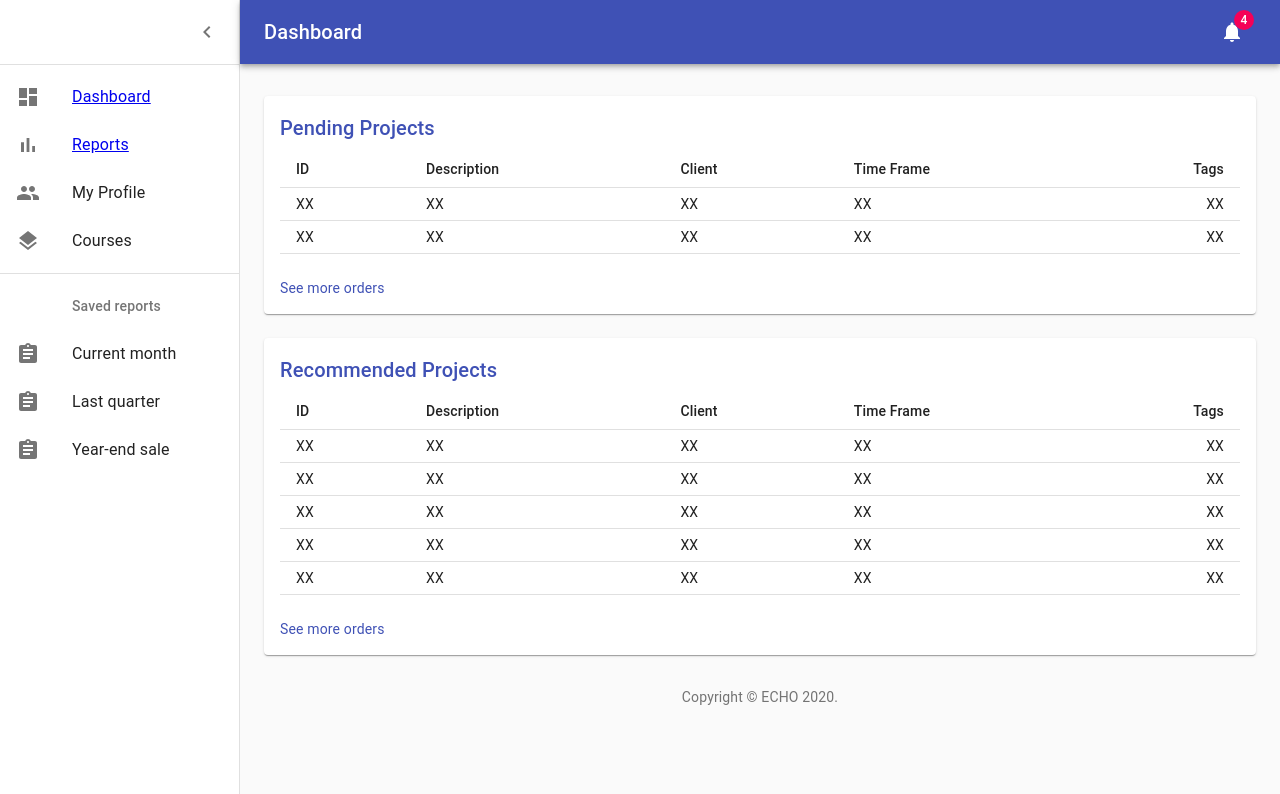
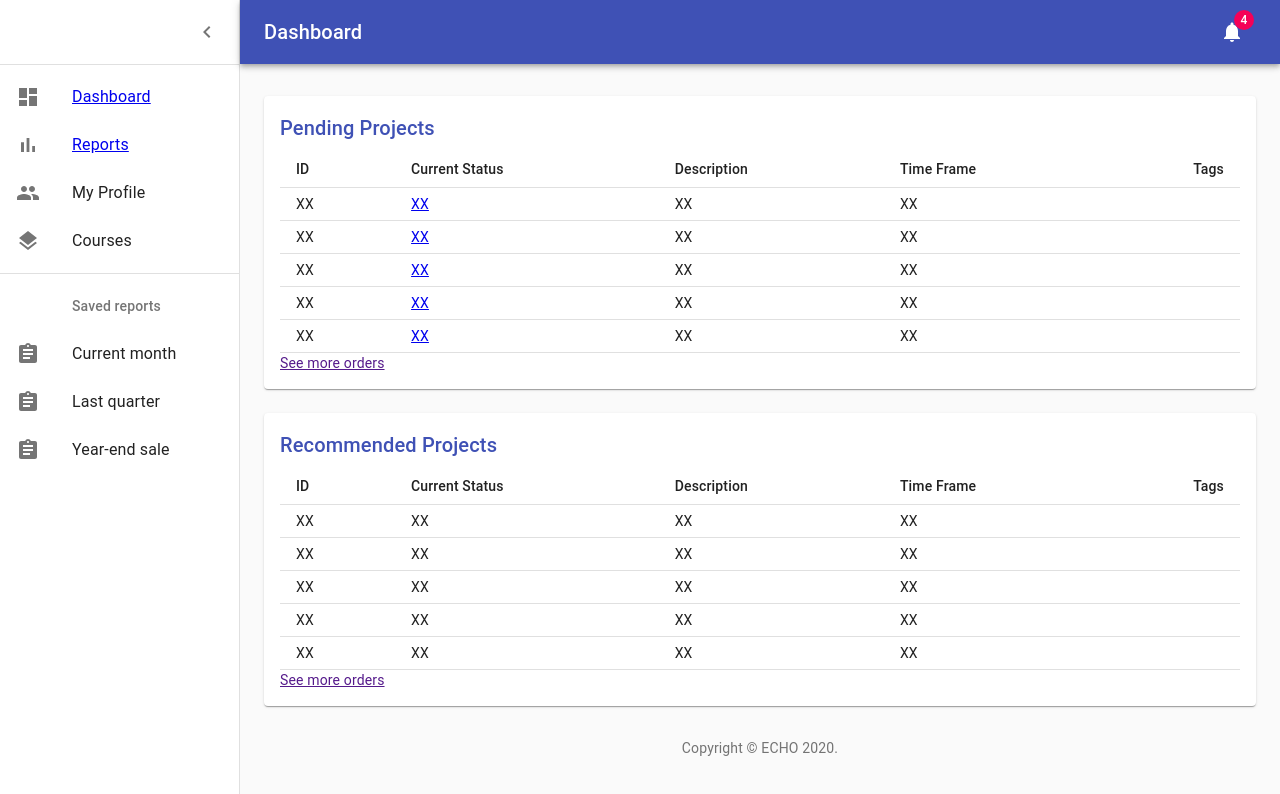
Before and after one commit to Siddharths8212376/HackStudio-Project, a React (Create React App) app in the folder react-app/: page /dashboard in a window 1280 px wide. Shown: the top 794 px of the page. Built offline with nearby package versions, Linux system fonts and the light colour scheme.

Commit message:
added the basic backend

```diff
--- a/react-app/package.json
+++ b/react-app/package.json
@@ -13,6 +13,7 @@
     "react": "^16.12.0",
     "react-chartjs-2": "^2.9.0",
     "react-dom": "^16.12.0",
+    "react-minimal-pie-chart": "^6.0.1",
     "react-router-dom": "^5.1.2",
     "react-scripts": "3.4.0",
     "recharts": "^2.0.0-beta.1"
--- /dev/null
+++ b/react-app/src/components/FeaturedPost.js
@@ -0,0 +1,56 @@
+import React from 'react';
+import PropTypes from 'prop-types';
+import { makeStyles } from '@material-ui/core/styles';
+import Typography from '@material-ui/core/Typography';
+import Grid from '@material-ui/core/Grid';
+import Card from '@material-ui/core/Card';
+import CardActionArea from '@material-ui/core/CardActionArea';
+import CardContent from '@material-ui/core/CardContent';
+import CardMedia from '@material-ui/core/CardMedia';
+import Hidden from '@material-ui/core/Hidden';
+
+const useStyles = makeStyles({
+  card: {
+    display: 'flex',
+  },
+  cardDetails: {
+    flex: 1,
+  },
+  cardMedia: {
+    width: 160,
+  },
+});
+
+export default function FeaturedPost(props) {
+  const classes = useStyles();
+  const { post } = props;
+
+  return (
+    <Grid item xs={12} md={6}>
+      <CardActionArea component="a" href="#">
+        <Card className={classes.card}>
+          <div className={classes.cardDetails}>
+            <CardContent>
+              <Typography component="h2" variant="h5">
+                {post.title}
+              </Typography>
+              <Typography variant="subtitle1" color="textSecondary">
+                {post.date}
+              </Typography>
+              <Typography variant="subtitle1" paragraph>
+                {post.description}
+              </Typography>
+            </CardContent>
+          </div>
+          <Hidden xsDown>
+            <CardMedia className={classes.cardMedia} image={post.image} title={post.imageTitle} />
+          </Hidden>
+        </Card>
+      </CardActionArea>
+    </Grid>
+  );
+}
+
+FeaturedPost.propTypes = {
+  post: PropTypes.object,
+};
--- /dev/null
+++ b/react-app/src/components/Footer.js
@@ -0,0 +1,53 @@
+import React from 'react';
+import PropTypes from 'prop-types';
+import { makeStyles } from '@material-ui/core/styles';
+import Container from '@material-ui/core/Container';
+import Typography from '@material-ui/core/Typography';
+import Link from '@material-ui/core/Link';
+import Progress from 'react-progressbar';
+
+function Copyright() {
+  return (
+    <Typography variant="body2" color="textSecondary" align="center">
+      {'Copyright © '}
+      <Link color="inherit" href="https://material-ui.com/">
+        Your Website
+      </Link>{' '}
+      {new Date().getFullYear()}
+      {'.'}
+    </Typography>
+  );
+}
+
+const useStyles = makeStyles(theme => ({
+  footer: {
+    backgroundColor: theme.palette.background.paper,
+    // marginTop: theme.spacing(8),
+    padding: theme.spacing(6, 0),
+  },
+}));
+
+export default function Footer(props) {
+  const classes = useStyles();
+  const { description, title } = props;
+
+  return (
+    <footer className={classes.footer}>
+      <Container maxWidth="lg">
+        <Typography variant="h6" align="center" gutterBottom>
+          {title}
+        </Typography>
+        <Progress completed = {75} />
+        <Typography variant="subtitle1" align="center" color="textSecondary" component="p">
+          {description}
+        </Typography>
+        <Copyright />
+      </Container>
+    </footer>
+  );
+}
+
+Footer.propTypes = {
+  description: PropTypes.string,
+  title: PropTypes.string,
+};
--- /dev/null
+++ b/react-app/src/components/MainFeaturedPost.js
@@ -0,0 +1,68 @@
+import React from 'react';
+import PropTypes from 'prop-types';
+import { makeStyles } from '@material-ui/core/styles';
+import Paper from '@material-ui/core/Paper';
+import Typography from '@material-ui/core/Typography';
+import Grid from '@material-ui/core/Grid';
+import Link from '@material-ui/core/Link';
+
+const useStyles = makeStyles(theme => ({
+  mainFeaturedPost: {
+    position: 'relative',
+    backgroundColor: theme.palette.grey[800],
+    color: theme.palette.common.white,
+    marginBottom: theme.spacing(4),
+    backgroundImage: 'url(https://source.unsplash.com/random)',
+    backgroundSize: 'cover',
+    backgroundRepeat: 'no-repeat',
+    backgroundPosition: 'center',
+  },
+  overlay: {
+    position: 'absolute',
+    top: 0,
+    bottom: 0,
+    right: 0,
+    left: 0,
+    backgroundColor: 'rgba(0,0,0,.3)',
+  },
+  mainFeaturedPostContent: {
+    position: 'relative',
+    padding: theme.spacing(3),
+    [theme.breakpoints.up('md')]: {
+      padding: theme.spacing(6),
+      paddingRight: 0,
+    },
+  },
+}));
+
+export default function MainFeaturedPost(props) {
+  const classes = useStyles();
+  const { post } = props;
+
+  return (
+    <Paper className={classes.mainFeaturedPost} style={{ backgroundImage: `url(${post.image})` }}>
+      {/* Increase the priority of the hero background image */}
+      {<img style={{ display: 'none' }} src={post.image} alt={post.imageText} />}
+      <div className={classes.overlay} />
+      <Grid container>
+        <Grid item md={6}>
+          <div className={classes.mainFeaturedPostContent}>
+            <Typography component="h1" variant="h3" color="inherit" gutterBottom>
+              {post.title}
+            </Typography>
+            <Typography variant="h5" color="inherit" paragraph>
+              {post.description}
+            </Typography>
+            <Link variant="subtitle1" href="#">
+              {post.linkText}
+            </Link>
+          </div>
+        </Grid>
+      </Grid>
+    </Paper>
+  );
+}
+
+MainFeaturedPost.propTypes = {
+  post: PropTypes.object,
+};
--- a/react-app/src/components/Orders.js
+++ b/react-app/src/components/Orders.js
@@ -1,5 +1,5 @@
-import React from 'react';
-import Link from '@material-ui/core/Link';
+import React, { Component } from 'react';
+// import Link from '@material-ui/core/Link';
 import { makeStyles } from '@material-ui/core/styles';
 import Table from '@material-ui/core/Table';
 import TableBody from '@material-ui/core/TableBody';
@@ -7,10 +7,29 @@ import TableCell from '@material-ui/core/TableCell';
 import TableHead from '@material-ui/core/TableHead';
 import TableRow from '@material-ui/core/TableRow';
 import Title from './Title';
+import { db } from './fire';
+import { Link } from 'react-router-dom';
+// Generate Order Data
+function createData(id, allocated, clientID, currentStatus, description, deadline, studentID, tags) {
+  return {id, allocated, clientID, currentStatus, description, deadline, studentID, tags};
+}
+// var jobs = [];
+// db.collection("PendingJobs").get()
+//   .then(querySnapshot => {
+//     const data = querySnapshot.docs.map(doc => doc.data());
+//     // console.log(data);
+//     jobs.push(data);
+//   })
 
-// Generate Order Data
-function createData(id, date, name, shipTo, paymentMethod, amount) {
-  return { id, date, name, shipTo, paymentMethod, amount };
+// console.log(jobs);
+// for( let i = 0 ; i < jobs.length; i += 1){
+//   console.log(jobs[i]);
+//   var data = createData(i, ...jobs[i]);
+//   rows.push(data);
+// }
+
+function preventDefault(event) {
+  event.preventDefault();
 }
 
 const rows = [
@@ -21,18 +40,23 @@ const rows = [
   createData(4, 'XX', 'XX', 'XX', 'XX', 'XX'),
 ];
 
-function preventDefault(event) {
-  event.preventDefault();
+class Orders extends Component{
+
+  constructor(props){
+    super(props);
+    this.state = {
+      PendingJobs: {
+
       }
+    }
+  }
+  render(){
 
-const useStyles = makeStyles(theme => ({
+    const classes = makeStyles(theme => ({
       seeMore: {
         marginTop: theme.spacing(3),
       },
     }));
-
-export default function Orders() {
-  const classes = useStyles();
     return (
       <React.Fragment>
         <Title>Recommended Projects</Title>
@@ -40,20 +64,20 @@ export default function Orders() {
           <TableHead>
             <TableRow>
               <TableCell>ID</TableCell>
+              <TableCell>Current Status</TableCell>
               <TableCell>Description</TableCell>
-            <TableCell>Client</TableCell>
               <TableCell>Time Frame</TableCell>
               <TableCell align="right">Tags</TableCell>
             </TableRow>
           </TableHead>
           <TableBody>
           {rows.map(row => (
-            <TableRow key={row.id}>
-              <TableCell>{row.date}</TableCell>
-              <TableCell>{row.name}</TableCell>
-              <TableCell>{row.shipTo}</TableCell>
-              <TableCell>{row.paymentMethod}</TableCell>
-              <TableCell align="right">{row.amount}</TableCell>
+            <TableRow key={row.allocated}>
+              <TableCell>{row.clientID}</TableCell>
+              <TableCell>{row.currentStatus}</TableCell>
+              <TableCell>{row.description}</TableCell>
+              <TableCell>{row.deadline}</TableCell>
+              <TableCell align="right">{row.studentID}</TableCell>
             </TableRow>
           ))}
         </TableBody>
@@ -66,3 +90,6 @@ export default function Orders() {
       </React.Fragment>
     );
             }
+
+}
+export default Orders;
--- a/react-app/src/components/Orders2.js
+++ b/react-app/src/components/Orders2.js
@@ -1,5 +1,5 @@
-import React from 'react';
-import Link from '@material-ui/core/Link';
+import React, {Component} from 'react';
+// import Link from '@material-ui/core/Link';
 import { makeStyles } from '@material-ui/core/styles';
 import Table from '@material-ui/core/Table';
 import TableBody from '@material-ui/core/TableBody';
@@ -7,30 +7,66 @@ import TableCell from '@material-ui/core/TableCell';
 import TableHead from '@material-ui/core/TableHead';
 import TableRow from '@material-ui/core/TableRow';
 import Title from './Title';
-
+import { db } from './fire';
+import { Link } from 'react-router-dom';
 // Generate Order Data
-function createData(id, date, name, shipTo, paymentMethod, amount) {
-  return { id, date, name, shipTo, paymentMethod, amount };
+function createData(id, allocated, clientID, currentStatus, description, deadline, studentID, tags) {
+  return {id, allocated, clientID, currentStatus, description, deadline, studentID, tags};
 }
 
+// var rows = []
+
+// db.collection("PendingJobs").get()
+//   .then(querySnapshot => {
+//     const data_ = querySnapshot.docs.map(doc => doc.data());
+//     console.log(data_[0]);
+//     console.log(data_[1]);
+//     var x = data_[0];
+//     rows.push(createData(0, x.Allocated, x.Client_ID, x.Current_Status, x.Description, x.deadline, x.Student_ID, x.tags));
+//     x = data_[1];
+//     rows.push(createData(1, x.Allocated, x.Client_ID, x.Current_Status, x.Description, x.deadline, x.Student_ID, x.tags));
+//   }).then(function() {
+//     console.log(rows);
+
+//   });
+
+
+// rows.push(createData(1, 'true', '11', 'Open', 'Work Required', '15/05/2018', 'react'));
 const rows = [
   createData(0, 'XX', 'XX', 'XX', 'XX', 'XX'),
   createData(1, 'XX', 'XX', 'XX', 'XX', 'XX'),
+  createData(2, 'XX', 'XX', 'XX', 'XX', 'XX'),
+  createData(3, 'XX', 'XX', 'XX', 'XX', 'XX'),
+  createData(4, 'XX', 'XX', 'XX', 'XX', 'XX'),
+];
 
-];
+
+// for( let i = 0 ; i < json[0].length; i += 1){
+
+//   var data = createData(i, ...json[0][i]);
+//   rows.push(data);
+//
+
 
 function preventDefault(event) {
   event.preventDefault();
 }
 
-const useStyles = makeStyles(theme => ({
-  seeMore: {
-    marginTop: theme.spacing(3),
-  },
-}));
 
-export default function Orders() {
-  const classes = useStyles();
+class Orders2 extends Component {
+  constructor(){
+    super();
+    this.state = {
+      rows: [],
+    }
+  }
+
+  render() {
+    const classes = makeStyles(theme => ({
+      seeMore: {
+        marginTop: theme.spacing(3),
+      },
+    }));
   return (
     <React.Fragment>
       <Title>Pending Projects</Title>
@@ -38,20 +74,20 @@ export default function Orders() {
         <TableHead>
           <TableRow>
             <TableCell>ID</TableCell>
+            <TableCell>Current Status</TableCell>
             <TableCell>Description</TableCell>
-            <TableCell>Client</TableCell>
             <TableCell>Time Frame</TableCell>
             <TableCell align="right">Tags</TableCell>
           </TableRow>
         </TableHead>
         <TableBody>
           {rows.map(row => (
-            <TableRow key={row.id}>
-              <TableCell>{row.date}</TableCell>
-              <TableCell>{row.name}</TableCell>
-              <TableCell>{row.shipTo}</TableCell>
-              <TableCell>{row.paymentMethod}</TableCell>
-              <TableCell align="right">{row.amount}</TableCell>
+            <TableRow key={row.allocated}>
+              <TableCell>{row.clientID}</TableCell>
+              <TableCell><Link to='/progress'>{row.currentStatus}</Link></TableCell>
+              <TableCell>{row.description}</TableCell>
+              <TableCell>{row.deadline}</TableCell>
+              <TableCell align="right">{row.studentID}</TableCell>
             </TableRow>
           ))}
         </TableBody>
@@ -63,4 +99,7 @@ export default function Orders() {
       </div>
     </React.Fragment>
   );
+  }
 }
+
+export default Orders2;
--- /dev/null
+++ b/react-app/src/components/Progression.js
@@ -0,0 +1,61 @@
+import React from 'react';
+import { makeStyles } from '@material-ui/core/styles';
+import CssBaseline from '@material-ui/core/CssBaseline';
+import Grid from '@material-ui/core/Grid';
+import Container from '@material-ui/core/Container';
+import MainFeaturedPost from './MainFeaturedPost';
+import FeaturedPost from './FeaturedPost';
+import Footer from './Footer';
+
+const useStyles = makeStyles(theme => ({
+  mainGrid: {
+    marginTop: theme.spacing(3),
+  },
+}));
+
+const mainFeaturedPost = {
+  title: 'Project Progression',
+  description:
+    "Interact directly with the client to better understand and refine the project specifications",
+
+};
+
+const featuredPosts = [
+  {
+    title: 'Ticket-1',
+    date: 'Feb 25',
+    description:
+      'This is a wider card with supporting text below as a natural lead-in to additional content.',
+    image: 'https://www.medica-tradefair.com/medicacache/pica/2/3/5/6/8/5/240781540314729/icon_ticket.png',
+    imageText: 'Image Text',
+  },
+  {
+    title: 'Ticket-2',
+    date: 'Feb 28',
+    description:
+      'This is a wider card with supporting text below as a natural lead-in to additional content.',
+    image: 'https://www.medica-tradefair.com/medicacache/pica/2/3/5/6/8/5/240781540314729/icon_ticket.png',
+    imageText: 'Image Text',
+  }
+];
+
+export default function Progression() {
+  const classes = useStyles();
+
+  return (
+    <React.Fragment>
+      <CssBaseline />
+      <Container maxWidth="lg">
+        <main>
+          <MainFeaturedPost post={mainFeaturedPost} />
+          <Grid container spacing={4}>
+            {featuredPosts.map(post => (
+              <FeaturedPost key={post.title} post={post} />
+            ))}
+          </Grid>
+        </main>
+      </Container>
+      <Footer title="75% done!" description="placeholder" />
+    </React.Fragment>
+  );
+}
--- a/react-app/src/components/fire.js
+++ b/react-app/src/components/fire.js
@@ -12,5 +12,6 @@ var firebaseConfig = {
   };
 
 var fire = firebase.initializeApp(firebaseConfig);
+const db = fire.firestore();
 
-export default fire;
+export { db };
--- a/react-app/src/index.js
+++ b/react-app/src/index.js
@@ -9,6 +9,7 @@ import SignIn from './components/SignIn';
 import Dashboard from './components/Dashboard';
 import SignUp from './components/SignUp';
 import Reports from './components/Reports';
+import Progression from './components/Progression';
 const routing = (
     <Router>
         <div>
@@ -17,6 +18,7 @@ const routing = (
             <Route path='/login' component={SignIn} />
             <Route path='/dashboard' component={Dashboard} />
             <Route path='/analytics' component={Reports} />
+            <Route path='/progress' component={Progression}/>
         </div>
     </Router>
 )
```
Also changed, not shown: react-app/src/components/Chart.js (+9 -11 lines), react-app/src/components/Deposits.js (+16 -13 lines), react-app/src/components/SignUp.js (+4 -4 lines). Lines whose indentation alone changed are shown as unchanged.
